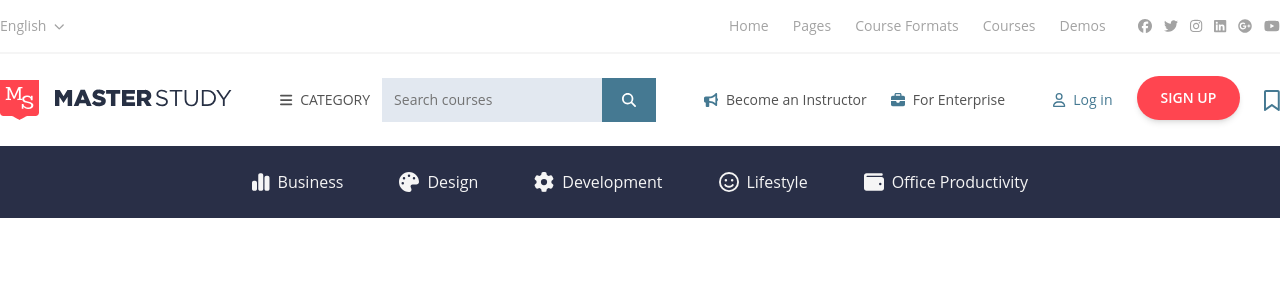
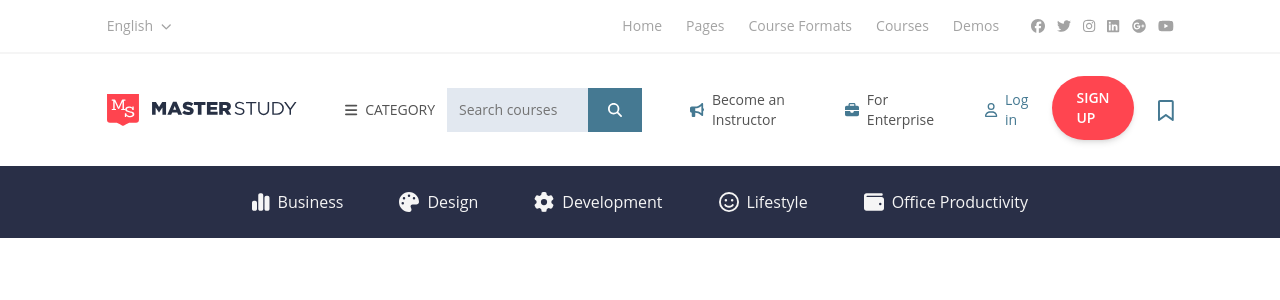
Before and after one commit to giorgioverzicco/proj-html-vuejs, a Vue app: page / in a window 1280 px wide. Shown: the top 300 px of the page. Built offline with nearby package versions, Linux system fonts and the light colour scheme.

Commit message:
changed container size

```diff
--- a/src/components/organisms/Header/HeaderBody.vue
+++ b/src/components/organisms/Header/HeaderBody.vue
@@ -1,7 +1,7 @@
 <template>
   <div>
     <!-- Container -->
-    <div class="container mx-auto flex items-center gap-x-12 py-6">
+    <div class="mx-auto flex w-10/12 items-center gap-x-12 py-6">
       <BaseLogo url="#" />
       <HeaderSearchSection class="flex-grow" />
       <HeaderAffiliateSection />
--- a/src/components/organisms/Header/HeaderBottom.vue
+++ b/src/components/organisms/Header/HeaderBottom.vue
@@ -1,9 +1,7 @@
 <template>
   <div>
     <!-- Container -->
-    <div
-      class="container mx-auto flex items-center justify-center gap-x-14 py-6"
-    >
+    <div class="mx-auto flex w-10/12 items-center justify-center gap-x-14 py-6">
       <ButtonIcon
         v-for="(link, idx) in links"
         :key="idx"
--- a/src/components/organisms/Header/HeaderTop.vue
+++ b/src/components/organisms/Header/HeaderTop.vue
@@ -1,7 +1,7 @@
 <template>
   <div>
     <!-- Container -->
-    <div class="container mx-auto flex items-center justify-between py-4">
+    <div class="mx-auto flex w-10/12 items-center justify-between py-4">
       <HeaderTopLeft />
       <HeaderTopRight />
     </div>
```
